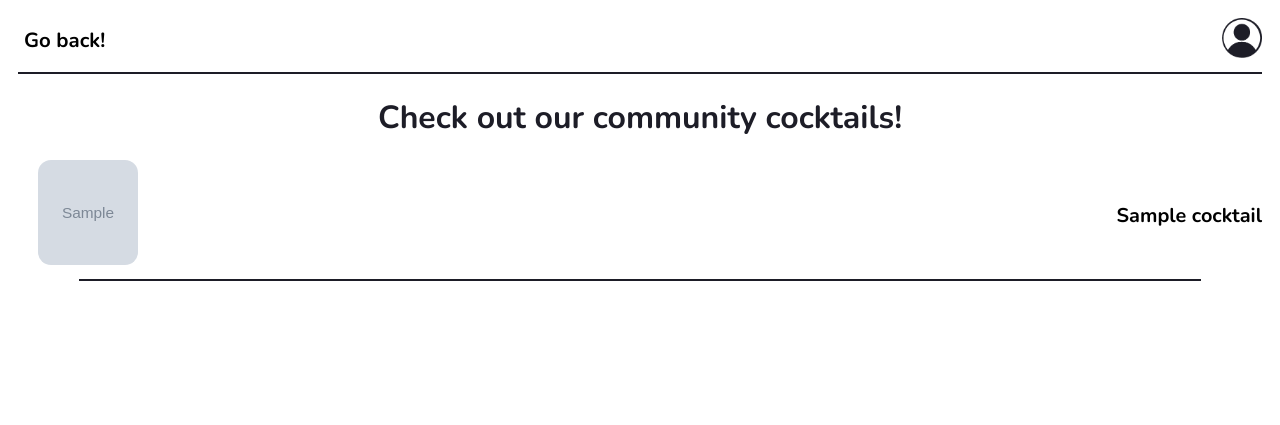
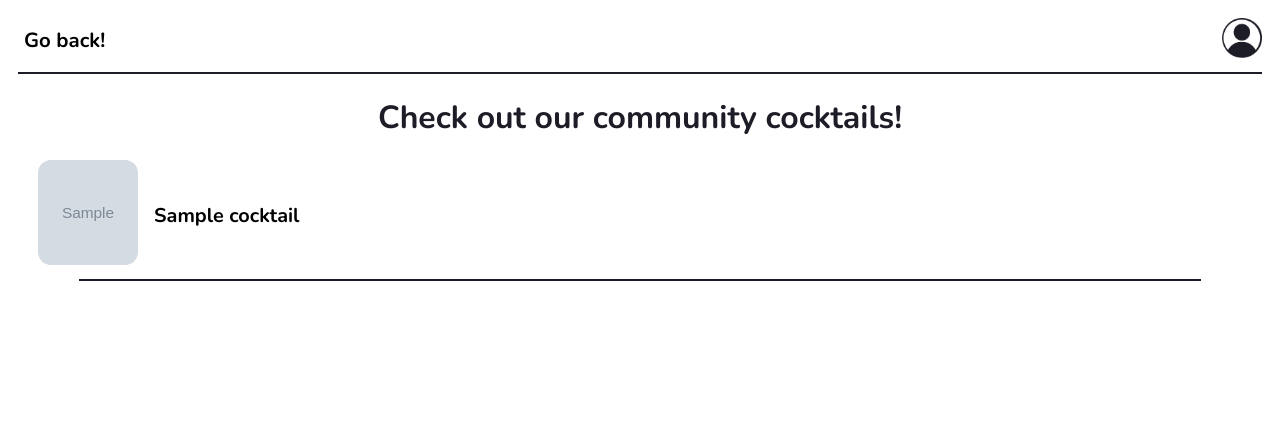
Before and after one commit to CAS-Project-2/Happy-Hour-App, a Node server app: page /cocktail/community in a window 1280 px wide. Shown: the top 425 px of the page. Run offline with Node 20, Linux system fonts and the light colour scheme; tables that the repository leaves empty hold one stand-in row (values such as "Sample post"); grey boxes marked "Sample" are stand-in pictures; data that the repository does not hold is empty; some libraries are stand-ins or nearby versions.

Commit message:
fixed community cocktails

```diff
--- a/public/stylesheets/style.css
+++ b/public/stylesheets/style.css
@@ -362,6 +362,37 @@ hr{
 }
 
 
+.community-list-container{
+
+  width: 100%;
+  border-radius: 20px;
+
+  display: flex;
+  flex-direction: column;
+  justify-content: center;
+}
+.community-list-container hr{
+  border: 1px solid #1D1D27;
+  width: 90%
+}
+
+.community-container{
+  display: flex;
+  flex-direction: row;
+  align-items: center;
+  margin-top: 5px;
+  justify-content: flex-start;
+}
+.community-container h3{
+  text-align: left;
+  margin-left: -4px;
+}
+.imgAndTitle{
+  display: flex;
+  flex-direction: row;
+  align-items: center;
+}
+
 
 .flex-outer {
   display: flex;
--- a/views/cocktails/community-cocktails.hbs
+++ b/views/cocktails/community-cocktails.hbs
@@ -5,9 +5,9 @@
 </form>
 
 
-<div class="cocktail-list-container">
+<div class="community-list-container">
   {{#each cocktails}}
-   <div class="cocktail-container">
+   <div class="community-container">
    <a href="/cocktail/community/{{id}}"><img class="cocktaimImg-list" src="{{imgUrl}}" width="80px" alt="Cocktail Image" /></a>
     <h3>{{name}}</h3>
 
```
